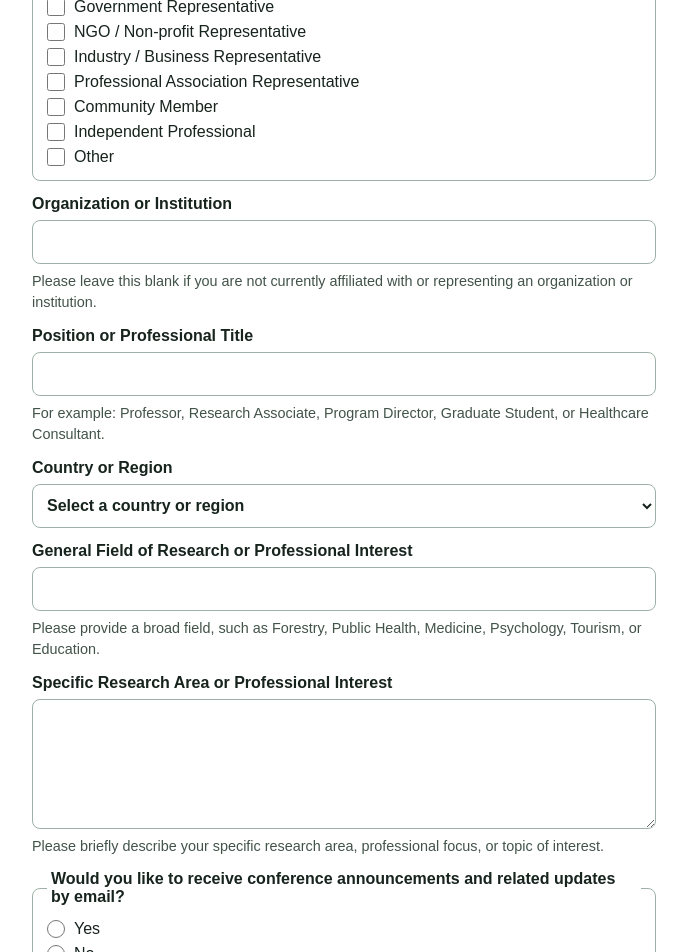
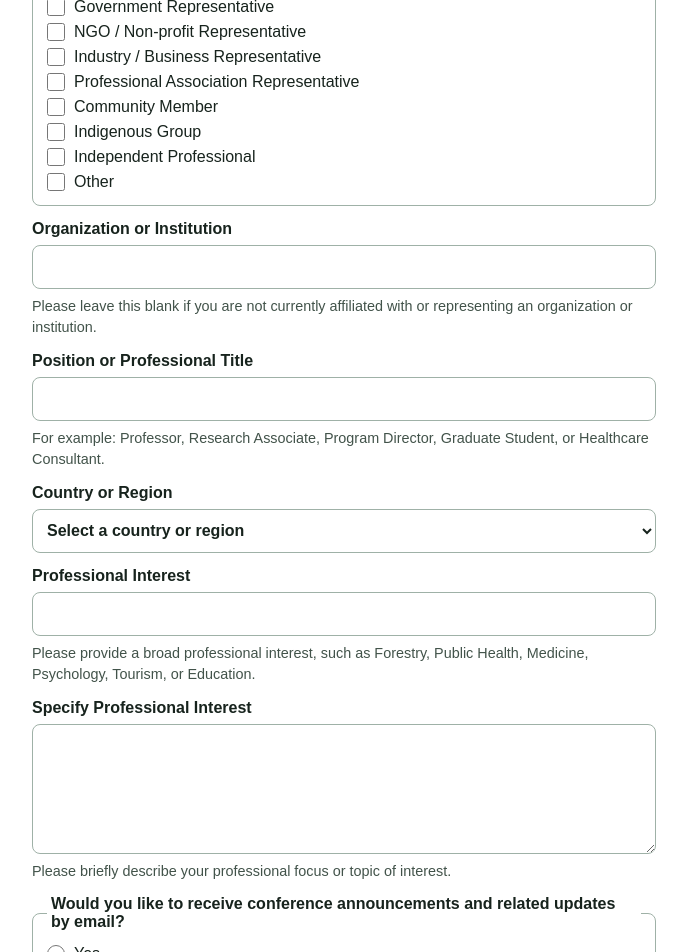
Before and after one commit to She1donL/icft-contact-system, a Next.js app: page /contact in a window 1280 px wide. Shown: the part 960-1912 px from the top of the page, without its empty margins (296-983 px from the left). Built offline with nearby package versions, Linux system fonts and the light colour scheme; no server answers; the database is empty.

Commit message:
feat: add Indigenous Group role and simplify interest labels

```diff
--- a/src/components/contact/contact-form.tsx
+++ b/src/components/contact/contact-form.tsx
@@ -30,8 +30,8 @@ export function ContactForm({ privacy, submitLabel }: { privacy?: string; submit
     <label>Organization or Institution <input name="organization" autoComplete="organization" aria-describedby="organization-help organization-error" /><span id="organization-help" className={styles.help}>Please leave this blank if you are not currently affiliated with or representing an organization or institution.</span></label><FieldError id="organization-error" message={errors.organization} />
     <label>Position or Professional Title <input name="professionalTitle" autoComplete="organization-title" aria-describedby="professionalTitle-help professionalTitle-error" /><span id="professionalTitle-help" className={styles.help}>For example: Professor, Research Associate, Program Director, Graduate Student, or Healthcare Consultant.</span></label><FieldError id="professionalTitle-error" message={errors.professionalTitle} />
     <label>Country or Region <select name="countryRegion" required defaultValue="" aria-describedby="countryRegion-error"><option value="" disabled>Select a country or region</option>{countryRegionOptions.map(({ value, label }) => <option key={value} value={value}>{label}</option>)}</select></label><FieldError id="countryRegion-error" message={errors.countryRegion} />
-    <label>General Field of Research or Professional Interest <input name="generalField" aria-describedby="generalField-help generalField-error" /><span id="generalField-help" className={styles.help}>Please provide a broad field, such as Forestry, Public Health, Medicine, Psychology, Tourism, or Education.</span></label><FieldError id="generalField-error" message={errors.generalField} />
-    <label>Specific Research Area or Professional Interest <textarea name="specificResearchArea" rows={5} aria-describedby="specificResearchArea-help specificResearchArea-error" /><span id="specificResearchArea-help" className={styles.help}>Please briefly describe your specific research area, professional focus, or topic of interest.</span></label><FieldError id="specificResearchArea-error" message={errors.specificResearchArea} />
+    <label>Professional Interest <input name="generalField" aria-describedby="generalField-help generalField-error" /><span id="generalField-help" className={styles.help}>Please provide a broad professional interest, such as Forestry, Public Health, Medicine, Psychology, Tourism, or Education.</span></label><FieldError id="generalField-error" message={errors.generalField} />
+    <label>Specify Professional Interest <textarea name="specificResearchArea" rows={5} aria-describedby="specificResearchArea-help specificResearchArea-error" /><span id="specificResearchArea-help" className={styles.help}>Please briefly describe your professional focus or topic of interest.</span></label><FieldError id="specificResearchArea-error" message={errors.specificResearchArea} />
     <fieldset aria-describedby="conferenceUpdatesConsent-error"><legend>Would you like to receive conference announcements and related updates by email?</legend><label className={styles.choice}><input type="radio" name="conferenceUpdatesConsent" value="yes" required />Yes</label><label className={styles.choice}><input type="radio" name="conferenceUpdatesConsent" value="no" required />No</label></fieldset><FieldError id="conferenceUpdatesConsent-error" message={errors.conferenceUpdatesConsent} />
     <p className={styles.privacy}>{privacy ?? messages.contact.privacy}</p>
     <TurnstileWidget siteKey={siteKey} resetSignal={errors.form} />
--- a/src/lib/contacts/options.ts
+++ b/src/lib/contacts/options.ts
@@ -8,6 +8,7 @@ export const roleOptions = [
   "Industry / Business Representative",
   "Professional Association Representative",
   "Community Member",
+  "Indigenous Group",
   "Independent Professional",
   "Other",
 ] as const;
```
Also changed, not shown: src/app/admin/contacts/[id]/page.tsx (+1 -1 lines), 2 other files (tests, documents, lock files or other folders).
